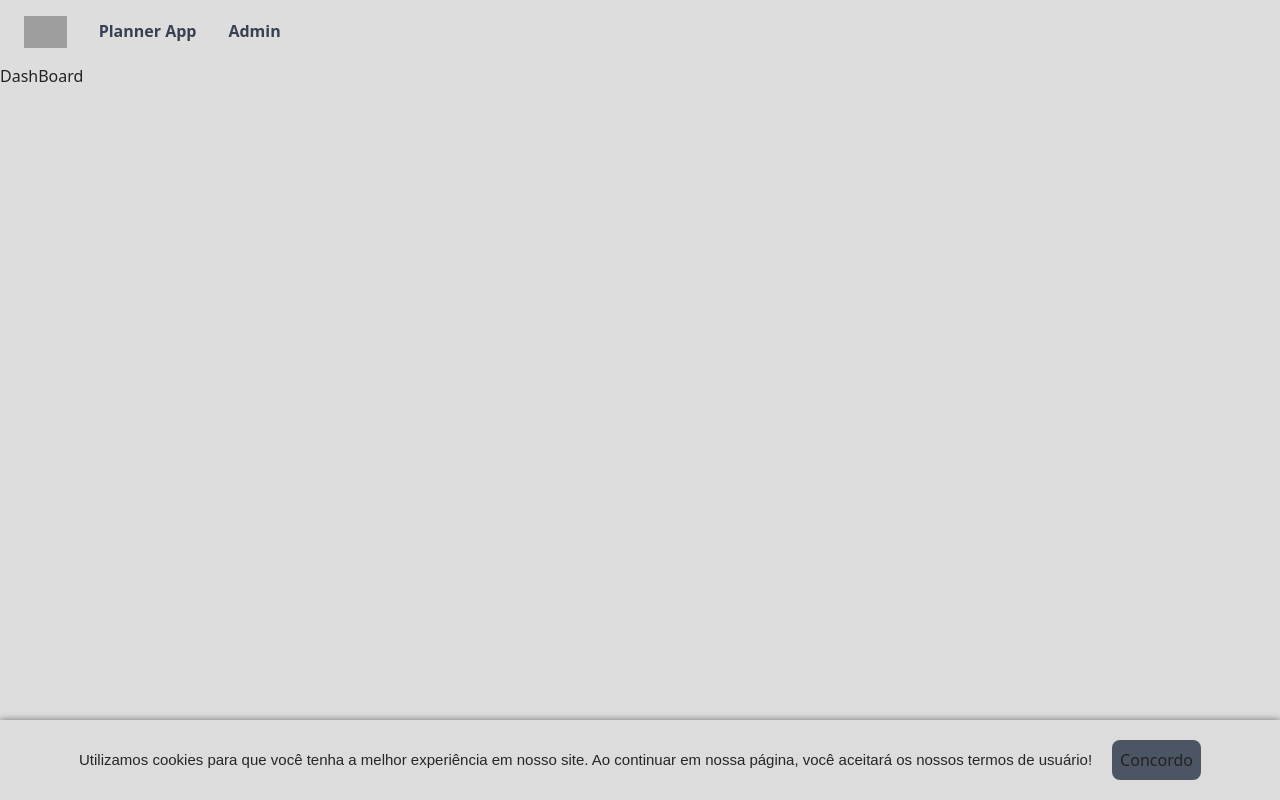
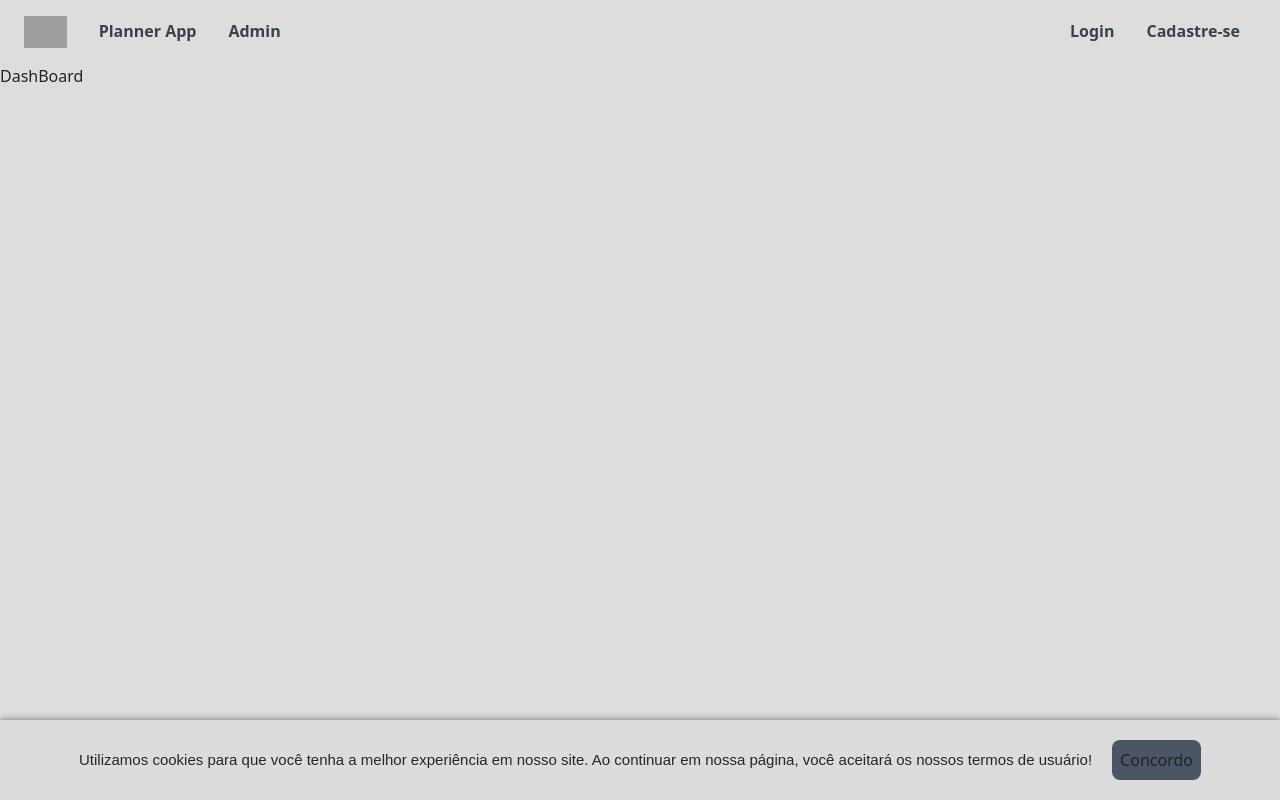
Before and after one commit to Ziiron1/Virtual_Planner, a React (Vite) app in the folder client/: page / in a window 1280 px wide. Built offline with nearby package versions, Linux system fonts and the light colour scheme; grey boxes are pictures that could not be loaded.

Commit message:
Deploy Error

```diff
--- a/client/components/global/Header.jsx
+++ b/client/components/global/Header.jsx
@@ -49,6 +49,12 @@ const Header = () => {
                         <h4 className="mr-4 text-gray-700 hover:text-gray-900 border-b-2 border-transparent hover:border-gray-900 font-bold transition duration-300 ease-in-out">UserPanel</h4>
                     </Link>
                 )}
+                <Link to="/login" className="ml-4 text-gray-700 hover:text-gray-900">
+                    <h2 className="mr-4 text-gray-700 hover:text-gray-900 border-b-2 border-transparent hover:border-gray-900 font-bold transition duration-300 ease-in-out">Login</h2>
+                </Link>
+                <Link to="/cadastro" className="ml-4 text-gray-700 hover:text-gray-900">
+                    <h2 className="mr-4 text-gray-700 hover:text-gray-900 border-b-2 border-transparent hover:border-gray-900 font-bold transition duration-300 ease-in-out">Cadastre-se</h2>
+                </Link>
             </div>
         </header>
     );
```
